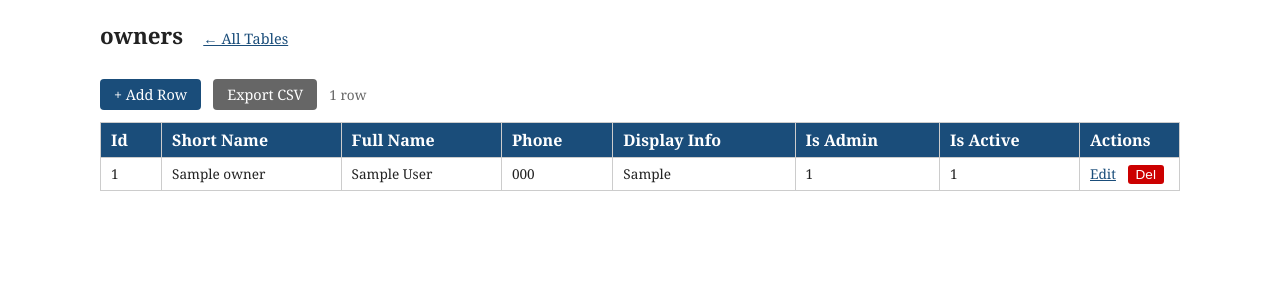
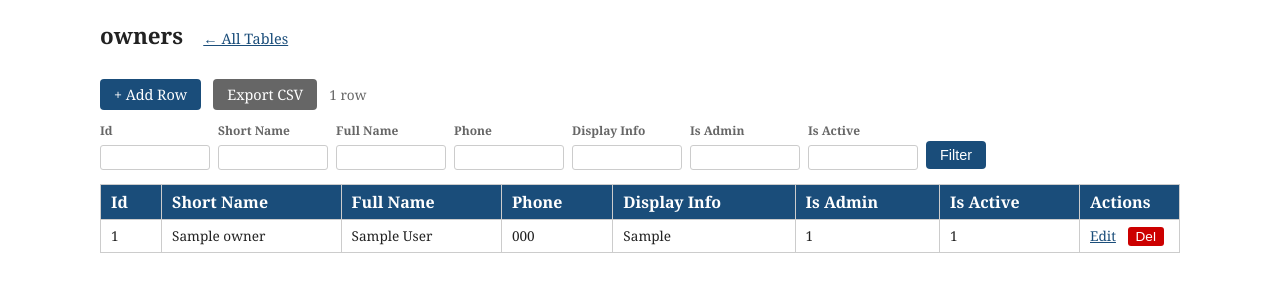
Before and after one commit to lkamons2/69hawn, a Flask app: page /admin/table/owners in a window 1280 px wide. Shown: the part 50-350 px from the top of the page. Run offline with Flask 3, Linux system fonts and the light colour scheme; the visitor is signed in with stand-in values (Sample User, id 1); tables that the repository leaves empty hold one stand-in row (values such as "Sample post").

Commit message:
Add filter bar to admin table browser — supports URL params like ?year=2026&is_traded=1

```diff
--- a/snowbound/routes/admin.py
+++ b/snowbound/routes/admin.py
@@ -191,7 +191,16 @@ def table(name):
     columns = _build_cols(name, pragma)
     pk_col = next((c["name"] for c in columns if c["pk"]), None)
 
-    rows = db.session.execute(text(f"SELECT * FROM [{name}]")).fetchall()
+    # Build WHERE clause from URL params that match actual column names
+    valid_cols = {c["name"] for c in columns}
+    filters = {k: v for k, v in request.args.items() if k in valid_cols and v != ""}
+    if filters:
+        where = " AND ".join(f"[{k}] = :{k}" for k in filters)
+        rows = db.session.execute(
+            text(f"SELECT * FROM [{name}] WHERE {where}"), filters
+        ).fetchall()
+    else:
+        rows = db.session.execute(text(f"SELECT * FROM [{name}]")).fetchall()
 
     return render_template(
         "admin/table.html",
@@ -201,6 +210,7 @@ def table(name):
         is_view=is_view,
         pk_col=pk_col,
         all_tables=_all_tables(),
+        filters=filters,
     )
 
 
--- a/snowbound/templates/admin/table.html
+++ b/snowbound/templates/admin/table.html
@@ -13,7 +13,21 @@
   {% endif %}
   <a href="{{ url_for('admin.export_csv', name=table_name) }}" class="btn-small btn-gray">Export CSV</a>
   <span style="font-size:0.85rem;color:#666;">{{ rows|length }} row{% if rows|length != 1 %}s{% endif %}</span>
+  {% if filters %}
+    <a href="{{ url_for('admin.table', name=table_name) }}" class="btn-small btn-gray">Clear Filters</a>
+  {% endif %}
 </div>
+
+<form method="get" style="margin-bottom:14px;display:flex;gap:8px;flex-wrap:wrap;align-items:flex-end;">
+  {% for col in columns %}
+    <div style="display:flex;flex-direction:column;gap:2px;">
+      <label style="font-size:0.75rem;color:#666;">{{ col.display_name }}</label>
+      <input type="text" name="{{ col.name }}" value="{{ filters.get(col.name, '') }}"
+             style="width:110px;padding:4px 6px;font-size:0.85rem;border:1px solid #ccc;border-radius:3px;">
+    </div>
+  {% endfor %}
+  <button type="submit" class="btn-small" style="margin-bottom:1px;">Filter</button>
+</form>
 
 <div style="overflow-x:auto;">
   <table id="adminTable">
```
